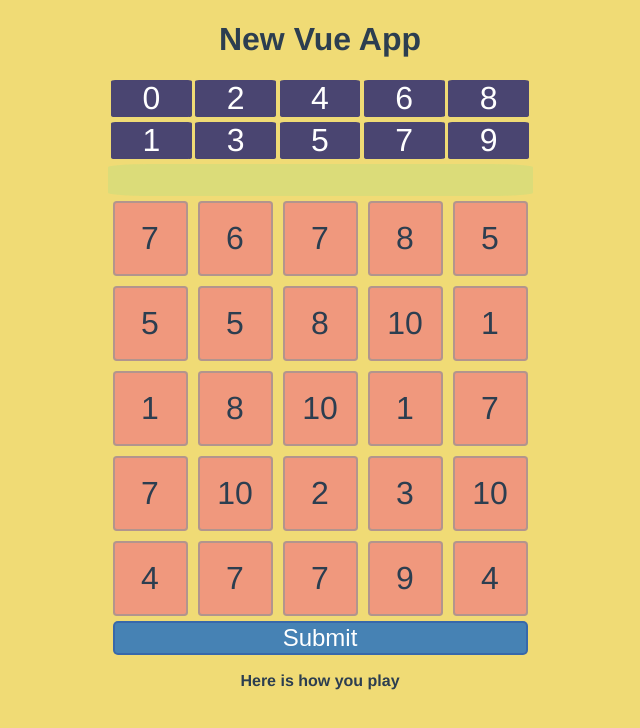
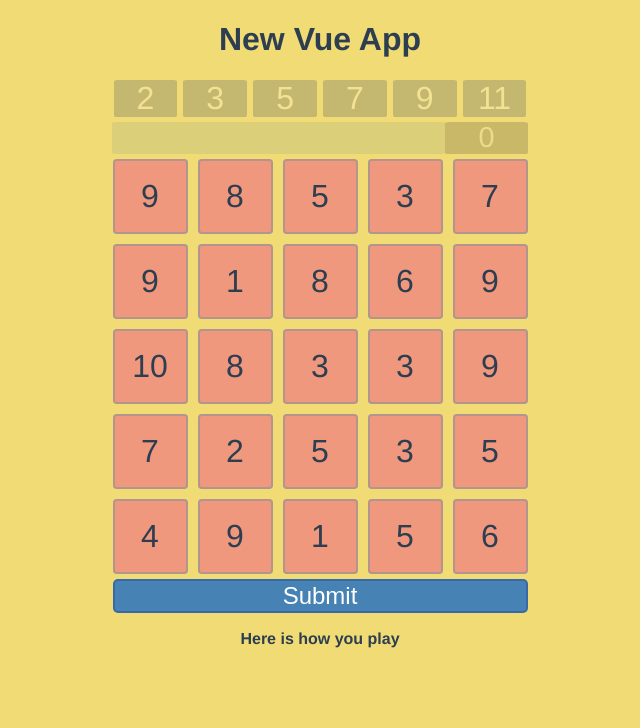
Before and after one commit to abasao/prime-factor, a Vue app: page / in a window 1280 px wide. Shown: the top 728 px of the page, without its empty margins (320-960 px from the left). Built offline with nearby package versions, Linux system fonts and the light colour scheme.

Commit message:
adding factors, methods to deal with factors, and cleaning JS code

```diff
--- a/src/assets/CSS/main.css
+++ b/src/assets/CSS/main.css
@@ -21,17 +21,9 @@ body{
     display: grid;
     justify-content: center;
 }
-.display-sm {
 
-}
 .display-lg {
     display: none;
-}
-#board {
-
-}
-.board-tiles {
-
 }
 
 .menu {
@@ -43,9 +35,9 @@ body{
     justify-content: space-evenly;
 }
 .btn-container .btn{
-    background-color: rgba(25, 25, 112, 0.767);
-    color:white;
-    flex-basis: 19%;
+    background-color: rgba(25, 50, 100, 1);
+    color:#fff;
+    flex-basis: 15%;
     border-radius: 5%;
     font-size: 2em;
     cursor: pointer;
@@ -54,22 +46,38 @@ p {
     margin:0;
 }
 .factor-row{
+    grid-template-columns: 80% 20%;
+    padding: 0 1%;
+}
+.factors{
     height: 2em;
-    background: hsla(120, 60%, 70%, 0.2);
-    border-radius: 10%;
+    background: hsl(120, 13%, 60%);
+    border-radius: 2%;
 }
-.factor{
-    background-color:darkslategray;
-    border: 2px dashed darkslategray;
-    color: white;
-    font-size: 2em;
+.factor-tile{
+    border: 2px solid #55555555;
+    background-color: #444;
+    color: #DDD;
+    /* background-color:darkslategray;
+    color: white; */
+    font-size: 1.8em;
     align-items: center;
     border-radius: 10%;
     cursor: pointer;
     margin: 0 1px;
 
 }
-
+.result-col {
+    height: 2em;
+    border-radius: 5%;
+    background-color: #333;
+    color: #DDD;
+    pointer-events: none;
+}
+.result {
+    font-size: 1.8em;
+    align-items: center;
+}
 .tile{
     background-color: rgba(240, 128, 128, 0.74);
     border: 2px solid rgba(19, 143, 184, 0.281);
@@ -84,14 +92,21 @@ p {
     margin: 0 auto;
 }
 .tile-selected {
+    border: 2px solid rgba(19, 143, 184, 1);
+}
+.hidden {
+    opacity: 0.2;
+    pointer-events: none;
+}
+/* .hidden p {
+    display: none;
+} */
+.is-sum {
     background-color: rgb(19, 143, 184);
     border: 2px solid rgba(240, 128, 128, 0.281);
 }
-.tile-hide {
-    opacity: 0;
-}
-.tile-hide p {
-    display: none;
+.tile-selected.is-sum{
+    border: 2px solid white;
 }
 .submission {
     grid-template: auto / minmax(250px, 425px);
--- a/src/components/game-board/board-logic.js
+++ b/src/components/game-board/board-logic.js
@@ -1,9 +1,29 @@
-var Tile = function(coordinates, value, index){
+/*
+Create Board, fill it with tiles, assign random values to the tiles.
+Give them index to make tracking them easy. Tiles have coordinates
+to make row or column based mouse action simple to compute.
+Visibility for live or dead tiles, highlight for selected tiles.
+
+Find if a tile is a Sum of at least 2 tiles to allow factorization.
+Uppon evaluate event, sum tile values and reset except the
+head of the selection (first selected tile: tail, last selected tile: head)
+
+Store holds index/indices of selected tiles.
+Find index, look for it in Board.View array and operate on it.
+
+Tiles have factors, Sum-tiles can be factorized if user guesses their factors.
+Look to see if factors are a part of tiles factors-array.
+
+*/
+
+var Tile = function(coordinates, value, factors, index){
     this.index = index;
     this.value = value;
+    this.factors = factors;
     this.position = coordinates;
     this.visible = true;
     this.highlighted = false;
+    this.isSum = false;
 }
 var Board = function(size = 4){
     this.size = size;
@@ -15,25 +35,51 @@ var Board = function(size = 4){
             );
         }
     }
-    //Store index of selected tiles
+    //Store index of selected tiles index
     this.tileStore= [];
-    //console.dir(this.View)
+    this.facto
 }
+
 Board.prototype.addTile = function (coords){
     let tile = new Tile;
     let index = this.View.length;
-    Tile.apply(tile, [coords, this.RNG(), index])
+    let value = RNG();
+    Tile.apply(tile, [coords, value, factorize(value), index])
     return tile
-    // console.log('success: ' + tile.position)
+}
+//Move all methods that have nothing to do with board
+//onto their own module
+let factorArray = [2, 3, 5, 7, 9, 11, 13, 17]
+
+function isPrime(value){
+    return factorArray.includes(value, 1) //(value, from index)
 }
 
-Board.prototype.RNG = function (min = 1, max = 10) {
+function findPrimes(value) {
+    if (factorArray.indexOf(value) !== -1){
+        console.log('found factor: ' + value)
+        return [value]
+    }else{
+        for (let f of factorArray){
+            if(value % f === 0){
+                console.log('found factor: ' + f)
+                return [f, ...findPrimes(value/f)]
+            }
+        }
+    }
+    return [value]
+}
+function factorize (value){
+    return [...findPrimes(value)];
+}
+
+function RNG (min = 1, max = 10) {
     return min + Math.floor(Math.random() * max)
 }
 
 Board.prototype.select = function(tile) {
     if (!tile.highlighted) {
-        //store selected tiles
+        //store selected tiles index
         this.tileStore.push(tile.index)
         tile.highlighted = true;
     }else {
@@ -43,6 +89,7 @@ Board.prototype.select = function(tile) {
         let storedTile = this.tileStore.indexOf(tile.index);
         this.tileStore.splice(storedTile, 1);
     }
+
 }
 
 Board.prototype.evaluate = function(){
@@ -55,14 +102,28 @@ Board.prototype.evaluate = function(){
             //reset tiles
             selectedTile.visible = false;
             selectedTile.highlighted = false;
+            selectedTile.isSum = false;
         }
         //save accumulated value in last targeted Tile
         let lastIndex = this.tileStore.pop();
-        this.View[lastIndex].value = accumulate;
-        this.View[lastIndex].visible = true;
+        let headTile = this.View[lastIndex];
+        headTile.value = accumulate;
+        headTile.visible = true;
+        headTile.isSum = true;
         //reset Store
         this.tileStore = [];
     }
-    console.log('evaling');
+}
+
+Board.prototype.isSum = function (){
+    //Only single tile selection of a sum
+    //may be factorized
+    if (this.tileStore.length === 1){
+        let index = this.tileStore[0];
+        let selection = this.View[index];
+        let sum = selection.isSum ? true : false;
+        return sum
+    }
+    return false
 }
 export {Board}
--- a/src/components/game-board/board.vue
+++ b/src/components/game-board/board.vue
@@ -1,32 +1,36 @@
 <template>
     <div>
-        <div class='menu grid-center'>
+        <!-- :class='factorize()' -->
+        <div class='menu grid-center ' :class='sumSelected()'>
             <!-- <button @click='evaluateExpression'>Eval Button Here</button> -->
             <div class='btn-container'>
-                <div class="btn" @click='buttonClicked'><p>0</p></div>
                 <div class="btn" @click='buttonClicked'><p>2</p></div>
-                <div class="btn" @click='buttonClicked'><p>4</p></div>
-                <div class="btn" @click='buttonClicked'><p>6</p></div>
-                <div class="btn" @click='buttonClicked'><p>8</p></div>
-            </div>
-            <div class='btn-container'>
-                <div class="btn" @click='buttonClicked'><p>1</p></div>
                 <div class="btn" @click='buttonClicked'><p>3</p></div>
                 <div class="btn" @click='buttonClicked'><p>5</p></div>
                 <div class="btn" @click='buttonClicked'><p>7</p></div>
                 <div class="btn" @click='buttonClicked'><p>9</p></div>
+                <div class="btn" @click='buttonClicked'><p>11</p></div>
             </div>
-            <!-- <div class='input-container flex-center'>
-                <input type="text">
-            </div> -->
-            <div class='factor-row flex-center'>
-                <div class='factor flex-center' v-for='(factor, factor_index) in this.factors' :key='factor_index'
-                @click='removeFactor(factor)'>
-                    <p>
+
+            <div class="factor-row grid-center">
+                <div class='factors flex-center'>
+                    <div class='factor-tile flex-center'
+                    v-for='(factor, factor_index) in this.factors'
+                    @click='removeFactor(factor)' :key='factor_index'>
+                        <p>
                         {{factor.value}}
-                    </p>
+                        </p>
+                    </div>
+                </div>
+                <div class='result-col flex-center'>
+                    <div class='result flex-center'>
+                        <p>
+                            {{results}}
+                        </p>
+                    </div>
                 </div>
             </div>
+
         </div>
         <div class='grid-center' id='board' :style='style()'>
             <!-- <div class='board-tiles flex-center' v-for="(viewTile, index) in this.board.View" :key='index'>
@@ -53,7 +57,8 @@ export default {
         return {
             board: new Board(5),
             msg: 'A message from Data',
-            factors: []
+            factors: [],
+
         }
     },
     methods: {
@@ -64,26 +69,33 @@ export default {
             let size = this.board.size;
             return {gridTemplate: `repeat(${size}, minmax(50px, 85px)) / repeat(${size}, minmax(50px, 85px))`}
         },
+        sumSelected(){
+            return this.board.isSum() ? '' : 'hidden'
+        },
         selectionHandler(payload){
-            // console.log('clicked: ' + payload.value)
             this.board.select(payload);
         },
         evaluateExpression(){
-            console.log('eval express')
             this.board.evaluate();
         },
         buttonClicked(e){
             let btnValue = e.target.innerText;
-            console.log(btnValue);
             this.factors.push({value: btnValue, show: true});
 
         },
         removeFactor(factor){
-            console.log(this.factors)
             factor.show = false;
             let ind = this.factors.indexOf(factor);
             this.factors.splice(ind,1)
-            console.log(this.factors);
+        }
+    },
+    computed: {
+        results(){
+            if (this.factors.length > 0){
+                return this.factors.reduce((acc, factor) => acc*factor.value, 1)
+            }else{
+                return 0
+            }
         }
     },
     components: {
--- a/src/components/game-board/tile.vue
+++ b/src/components/game-board/tile.vue
@@ -17,18 +17,16 @@ export default {
         }
     },
     methods: {
-        // classBind(){
-        //     this.classObj = this.tile.visible ? '' : 'tile-hide ';
-        //     this.classObj += this.tile.highlighted ? ' selected' : '';
-        //     return this.classObj
-        // },
         classBind(){
             let styleClass = '';
-            if(!this.tile.visible){
-                styleClass = 'tile-hide'+' ';
+            if (!this.tile.visible){
+                styleClass = 'hidden' + ' ';
             }
-            if(this.tile.highlighted){
-                styleClass += 'tile-selected'
+            if (this.tile.highlighted){
+                styleClass += 'tile-selected' + ' '
+            }
+            if (this.tile.isSum) {
+                styleClass += 'is-sum'
             }
             return styleClass
         },
```
